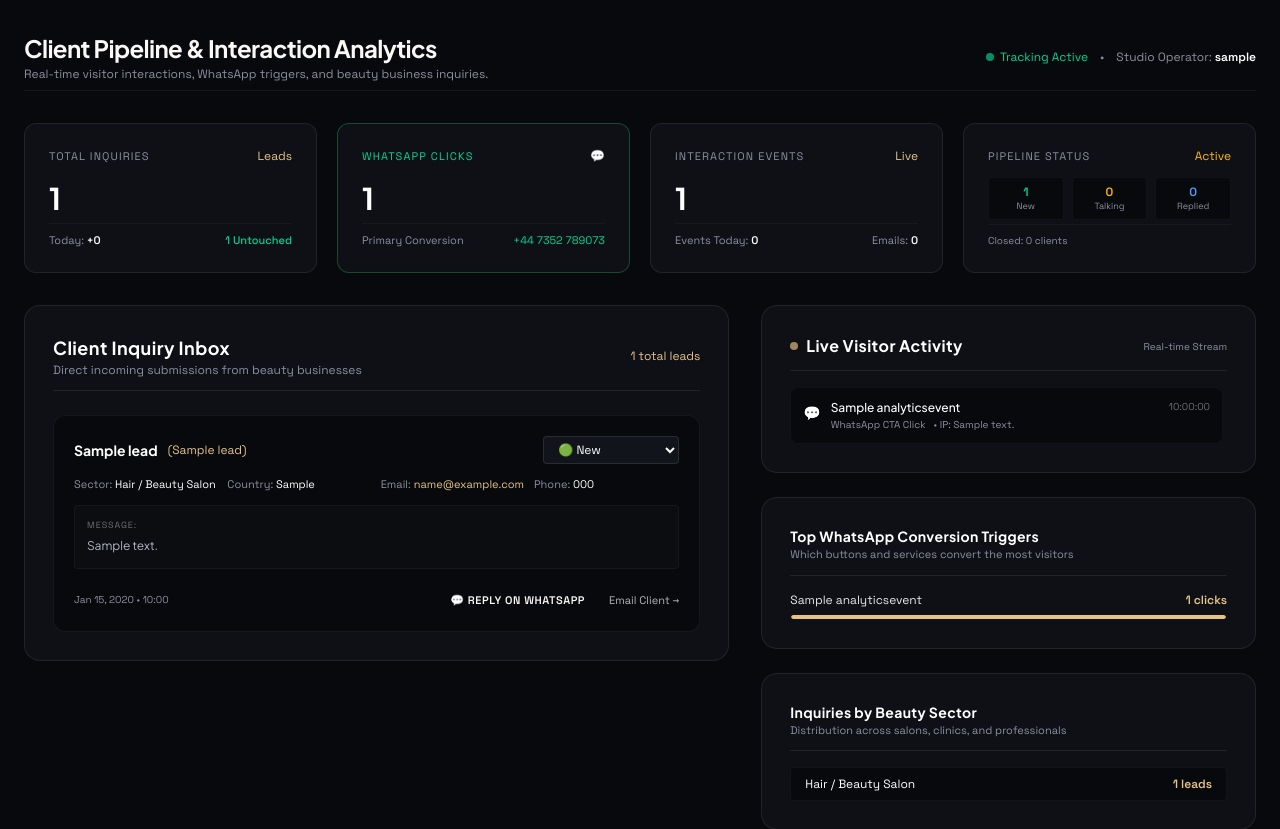
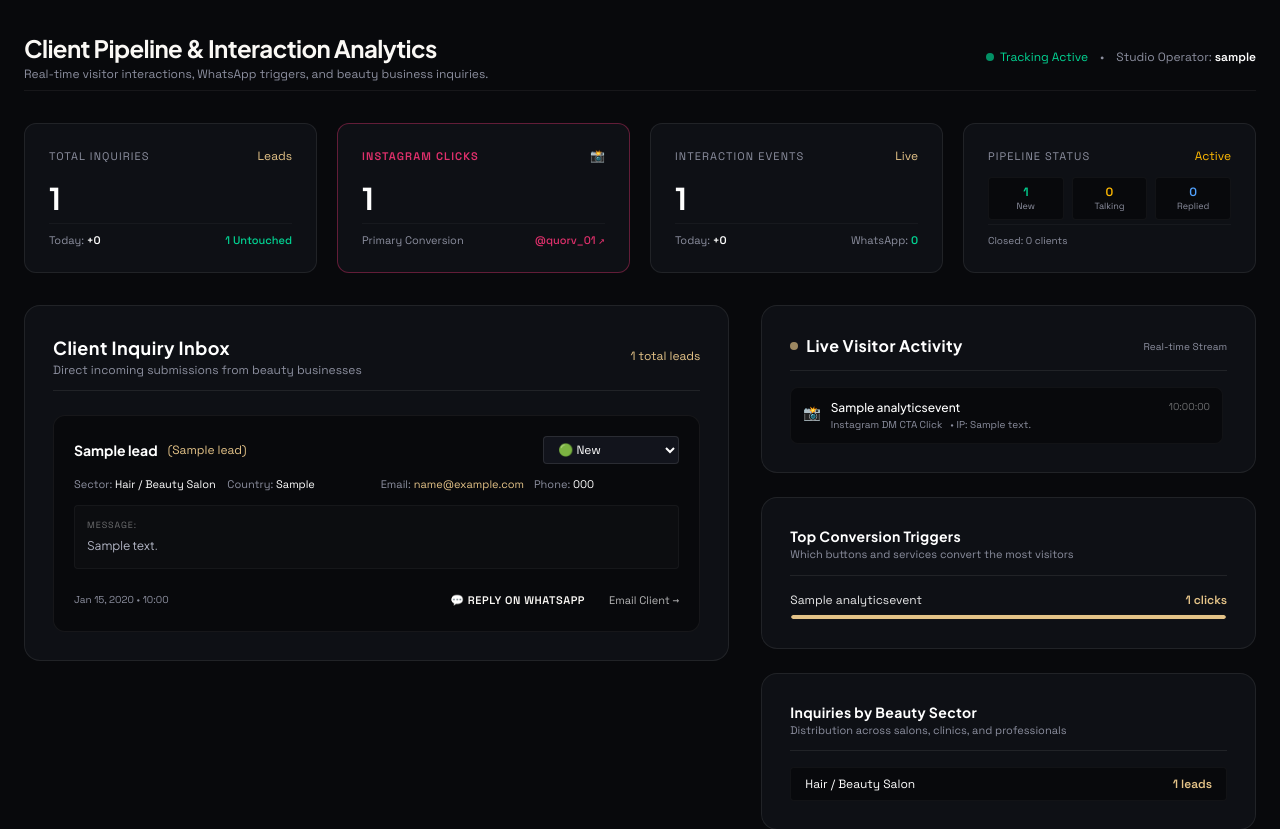
Before and after one commit to Azeez-Lukman/quorv, a Django app: page /dashboard/ in a window 1280 px wide. Shown: the part 73-902 px from the top of the page. Run offline with Django 5.2, Linux system fonts and the light colour scheme; a user stored in the database is signed in; tables that the repository leaves empty hold one stand-in row (values such as "Sample post"); some web fonts are replaced.

Commit message:
Update dashboard KPI to Instagram clicks with real-time tracking and resilient auto-migration

```diff
--- a/core/admin.py
+++ b/core/admin.py
@@ -121,6 +121,7 @@ class AnalyticsEventAdmin(admin.ModelAdmin):
 
     def event_type_badge(self, obj):
         colors = {
+            'instagram_click': '#e1306c',
             'whatsapp_click': '#22c55e',
             'lead_submit': '#eab308',
             'email_click': '#3b82f6',
--- a/core/models.py
+++ b/core/models.py
@@ -167,6 +167,7 @@ class Lead(models.Model):
 
 class AnalyticsEvent(models.Model):
     EVENT_TYPE_CHOICES = [
+        ('instagram_click', 'Instagram DM CTA Click'),
         ('whatsapp_click', 'WhatsApp CTA Click'),
         ('email_click', 'Email CTA Click'),
         ('lead_submit', 'Lead Form Submission'),
--- a/core/views.py
+++ b/core/views.py
@@ -266,20 +266,24 @@ def audit_submit(request):
         final_score = max(38, min(89, base_score))
         vuln_text = "\n".join(vulnerabilities)
 
-        audit = DigitalAuditSubmission.objects.create(
-            business_name=business_name,
-            website_or_instagram=website_or_instagram,
-            contact_name=contact_name,
-            email=email,
-            phone=phone,
-            business_type=business_type,
-            booking_software=booking_software,
-            primary_challenge=primary_challenge,
-            current_monthly_revenue=current_monthly_revenue,
-            calculated_score=final_score,
-            key_vulnerabilities=vuln_text,
-            status='pending'
-        )
+        try:
+            audit = DigitalAuditSubmission.objects.create(
+                business_name=business_name,
+                website_or_instagram=website_or_instagram,
+                contact_name=contact_name,
+                email=email,
+                phone=phone,
+                business_type=business_type,
+                booking_software=booking_software,
+                primary_challenge=primary_challenge,
+                current_monthly_revenue=current_monthly_revenue,
+                calculated_score=final_score,
+                key_vulnerabilities=vuln_text,
+                status='pending'
+            )
+        except Exception as db_err:
+            import logging
+            logging.getLogger(__name__).error(f"Audit DB save error: {db_err}")
 
         # Log analytics
         try:
@@ -385,6 +389,7 @@ def studio_dashboard(request):
     in_discussion_leads = Lead.objects.filter(status='in_discussion').count()
     closed_leads = Lead.objects.filter(status='closed').count()
 
+    total_instagram = AnalyticsEvent.objects.filter(event_type='instagram_click').count()
     total_whatsapp = AnalyticsEvent.objects.filter(event_type='whatsapp_click').count()
     total_emails = AnalyticsEvent.objects.filter(event_type='email_click').count()
     total_events = AnalyticsEvent.objects.count()
@@ -397,7 +402,7 @@ def studio_dashboard(request):
     recent_leads = Lead.objects.all()[:15]
 
     top_ctas = (
-        AnalyticsEvent.objects.filter(event_type='whatsapp_click')
+        AnalyticsEvent.objects.filter(event_type__in=['instagram_click', 'whatsapp_click'])
         .values('event_label')
         .annotate(total=Count('id'))
         .order_by('-total')[:6]
@@ -420,6 +425,7 @@ def studio_dashboard(request):
         'contacted_leads': contacted_leads,
         'in_discussion_leads': in_discussion_leads,
         'closed_leads': closed_leads,
+        'total_instagram': total_instagram,
         'total_whatsapp': total_whatsapp,
         'total_emails': total_emails,
         'total_events': total_events,
--- a/templates/dashboard.html
+++ b/templates/dashboard.html
@@ -120,16 +120,16 @@
         </div>
       </div>
 
-      <!-- Card 2: WhatsApp Conversions -->
-      <div class="p-6 rounded-xl bg-[#0E1015] border border-[#25D366]/30 flex flex-col justify-between">
+      <!-- Card 2: Instagram Conversions -->
+      <div class="p-6 rounded-xl bg-[#0E1015] border border-[#E1306C]/40 flex flex-col justify-between">
         <div class="flex items-center justify-between mb-2">
-          <span class="text-[11px] font-mono uppercase tracking-widest text-emerald-400">WhatsApp Clicks</span>
-          <span class="text-xs">💬</span>
+          <span class="text-[11px] font-mono uppercase tracking-widest text-[#E1306C] font-semibold">Instagram Clicks</span>
+          <span class="text-xs">📸</span>
         </div>
-        <div class="text-3xl font-bold text-white tracking-tight my-1">{{ total_whatsapp }}</div>
+        <div class="text-3xl font-bold text-white tracking-tight my-1">{{ total_instagram }}</div>
         <div class="text-[11px] font-mono text-[#8C8F9F] flex items-center justify-between pt-2 border-t border-white/[0.04]">
           <span>Primary Conversion</span>
-          <span class="text-emerald-400">+44 7352 789073</span>
+          <a href="https://www.instagram.com/quorv_01" target="_blank" rel="noopener noreferrer" class="text-[#E1306C] hover:underline font-medium">@quorv_01 ↗</a>
         </div>
       </div>
 
@@ -141,8 +141,8 @@
         </div>
         <div class="text-3xl font-bold text-white tracking-tight my-1">{{ total_events }}</div>
         <div class="text-[11px] font-mono text-[#8C8F9F] flex items-center justify-between pt-2 border-t border-white/[0.04]">
-          <span>Events Today: <strong class="text-white">{{ events_today }}</strong></span>
-          <span>Emails: <strong class="text-white">{{ total_emails }}</strong></span>
+          <span>Today: <strong class="text-white">+{{ events_today }}</strong></span>
+          <span>WhatsApp: <strong class="text-emerald-400">{{ total_whatsapp }}</strong></span>
         </div>
       </div>
 
@@ -273,7 +273,9 @@
             {% for ev in recent_events %}
             <div class="p-3 rounded-lg bg-[#08090C] border border-white/[0.04] flex items-start justify-between gap-3 text-xs">
               <div class="flex items-start gap-2.5">
-                {% if ev.event_type == 'whatsapp_click' %}
+                {% if ev.event_type == 'instagram_click' %}
+                <span class="text-[#E1306C] font-bold mt-0.5 text-sm">📸</span>
+                {% elif ev.event_type == 'whatsapp_click' %}
                 <span class="text-emerald-400 font-bold mt-0.5 text-sm">💬</span>
                 {% elif ev.event_type == 'lead_submit' %}
                 <span class="text-amber-400 font-bold mt-0.5 text-sm">✉</span>
@@ -300,16 +302,16 @@
             </div>
             {% empty %}
             <div class="text-center py-8 text-[#8C8F9F] font-mono text-xs">
-              No live events logged yet. Clicks on WhatsApp CTAs across your site will stream here.
+              No live events logged yet. Clicks on Instagram &amp; WhatsApp CTAs across your site will stream here.
             </div>
             {% endfor %}
           </div>
         </div>
 
-        <!-- Top Performing WhatsApp CTA Locations -->
+        <!-- Top Performing Conversion Triggers -->
         <div class="bg-[#0E1015] border border-white/[0.08] rounded-2xl p-6 sm:p-7 flex flex-col gap-4">
           <div class="pb-3 border-b border-white/[0.08]">
-            <h3 class="text-sm font-bold text-white tracking-wide">Top WhatsApp Conversion Triggers</h3>
+            <h3 class="text-sm font-bold text-white tracking-wide">Top Conversion Triggers</h3>
             <p class="text-[11px] font-mono text-[#8C8F9F]">Which buttons and services convert the most visitors</p>
           </div>
 
@@ -321,7 +323,7 @@
                 <span class="text-[#E4C388] font-bold">{{ cta.total }} clicks</span>
               </div>
               <div class="w-full bg-[#08090C] h-1.5 rounded-full overflow-hidden border border-white/[0.04]">
-                <div class="bg-[#E4C388] h-full rounded-full" style="width: {% widthratio cta.total total_whatsapp 100 %}%;"></div>
+                <div class="bg-[#E4C388] h-full rounded-full" style="width: 100%;"></div>
               </div>
             </div>
             {% empty %}
```
Also changed, not shown: passenger_wsgi.py (+7 -0 lines).
